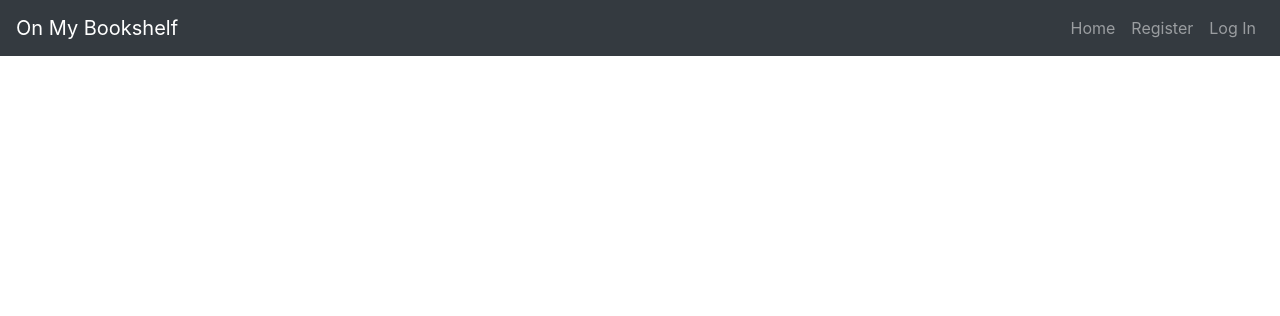
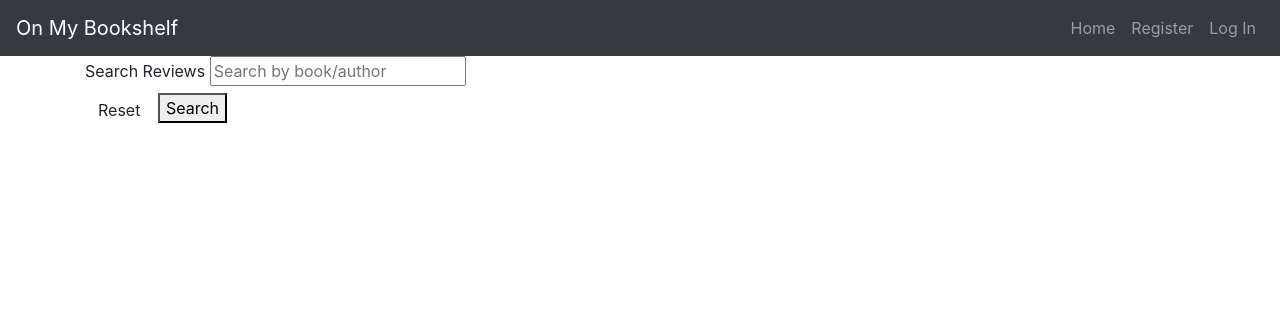
Before and after one commit to EimearCunningham/milestone-three, a Flask app: page / in a window 1280 px wide. Shown: the top 316 px of the page. Run offline with Flask 2, Linux system fonts and the light colour scheme; data that the repository does not hold is empty; some libraries are stand-ins or nearby versions.

Commit message:
Add search functionality

```diff
--- a/app.py
+++ b/app.py
@@ -23,6 +23,13 @@ mongo = PyMongo(app)
 @app.route("/get_reviews")
 def get_reviews():
     reviews = mongo.db.reviews.find()
+    return render_template("reviews.html", reviews=reviews)
+
+
+@app.route("/search", methods=["GET", "POST"])
+def search():
+    query = request.form.get("query")
+    reviews = list(mongo.db.reviews.find({"$text": {"$search": query}}))
     return render_template("reviews.html", reviews=reviews)
 
 
--- a/templates/reviews.html
+++ b/templates/reviews.html
@@ -1,5 +1,22 @@
 {% extends "base.html" %}
 {% block content %}
+
+<div class="row">
+    <form action="{{ url_for('search') }}" method="POST" class="col-sm-12">
+        <div class="row">
+            <div class="col-sm-12">
+                <label for="query">Search Reviews</label>
+                <input type="text" name="query" id="query" class="validate" minlength="3" required placeholder="Search by book/author">
+
+            </div>
+            <div class="col">
+                <a href="{{ url_for('get_reviews') }}" class="btn"> Reset </a>
+                <button type="submit">Search</button>
+            </div>
+        </div>
+
+    </form>
+</div>
 
 <div class="card-columns">
     {% for review in reviews %}
```
